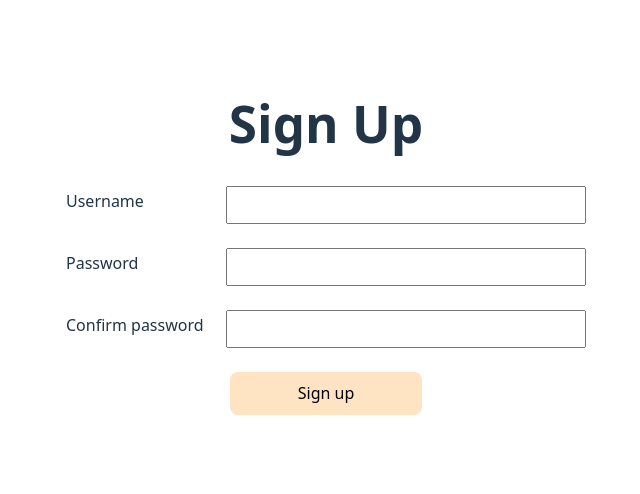
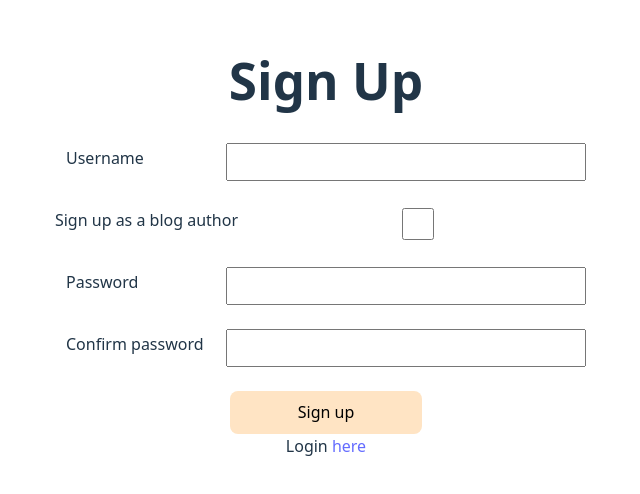
Before and after one commit to chavimiller/blog-api, a React (Vite) app in the folder author-client/: page /auth/signup in a window 1280 px wide. Shown: the part 162-656 px from the top of the page, without its empty margins (314-954 px from the left). Built offline with nearby package versions, Linux system fonts and the light colour scheme.

Commit message:
set up frontend for login page, fix some parts of the backend for data to transfer correctly

```diff
--- a/author-client/src/App.jsx
+++ b/author-client/src/App.jsx
@@ -1,5 +1,5 @@
 import "./App.css";
-import { Routes, Route } from "react-router-dom";
+import { Routes, Route, Outlet } from "react-router-dom";
 import Login from "./pages/Login";
 import SignUp from "./pages/SignUp";
 import Home from "./pages/Home";
@@ -9,7 +9,7 @@ function App() {
     <Routes>
       <Route index element={<SignUp />} />
 
-      <Route path="auth">
+      <Route path="auth" element={<Outlet />}>
         <Route path="login" element={<Login />} />
         <Route path="signup" element={<SignUp />} />
       </Route>
--- a/author-client/src/pages/Login.jsx
+++ b/author-client/src/pages/Login.jsx
@@ -1,6 +1,40 @@
+import { useState } from "react";
+import { useNavigate, Link } from "react-router";
+
 const Login = () => {
   const [username, setUsername] = useState("");
   const [password, setPassword] = useState("");
+  const [error, setError] = useState("");
+
+  const navigate = useNavigate();
+
+  async function handleSubmit(e) {
+    e.preventDefault();
+
+    try {
+      const response = await fetch("http://localhost:3000/auth/login", {
+        method: "POST",
+        headers: { "Content-Type": "application/json" },
+        body: JSON.stringify({ username, password }),
+      });
+
+      const data = await response.json();
+
+      if (response.ok) {
+        localStorage.setItem("token", data.token);
+        setUsername("");
+        setPassword("");
+        setError("");
+
+        navigate("/home");
+      } else {
+        setError(data.message || "Something went wrong, please try again.");
+      }
+    } catch (err) {
+      console.error("Login failed, please try again: " + err);
+      setError("Login failed, please try again: " + err);
+    }
+  }
   return (
     <>
       <h1>Login</h1>
@@ -8,7 +42,7 @@ const Login = () => {
         action="post"
         className="signup-form"
         autoComplete="off"
-        onSubmit={(e) => e.preventDefault()}
+        onSubmit={handleSubmit}
       >
         <div className="form-field-group">
           <label htmlFor="username">Username</label>
@@ -34,6 +68,9 @@ const Login = () => {
           Login
         </button>
       </form>
+      <div>
+        Signup <Link to={"/auth/signup"}>here</Link>
+      </div>
     </>
   );
 };
--- a/author-client/src/pages/SignUp.jsx
+++ b/author-client/src/pages/SignUp.jsx
@@ -1,8 +1,9 @@
 import { useState } from "react";
-import { useNavigate } from "react-router-dom";
+import { useNavigate, Link } from "react-router-dom";
 
 const SignUp = () => {
   const [username, setUsername] = useState("");
+  const [isAuthor, setIsAuthor] = useState(false);
   const [password, setPassword] = useState("");
   const [confirmPass, setConfirmPass] = useState("");
   const [error, setError] = useState("");
@@ -21,13 +22,14 @@ const SignUp = () => {
       const response = await fetch("http://localhost:3000/auth/signup", {
         method: "POST",
         headers: { "Content-Type": "application/json" },
-        body: JSON.stringify({ username, password, confirmPass }),
+        body: JSON.stringify({ username, isAuthor, password, confirmPass }),
       });
 
       const data = await response.json();
 
       if (response.ok) {
         setUsername("");
+        setIsAuthor(false);
         setPassword("");
         setConfirmPass("");
         setError("");
@@ -38,7 +40,7 @@ const SignUp = () => {
       }
     } catch (err) {
       console.error("Signup failed, please try again" + err);
-      setError("Signup failed, please try again.");
+      setError("Signup failed, please try again." + err);
     }
   }
 
@@ -59,6 +61,16 @@ const SignUp = () => {
             id="username"
             value={username}
             onChange={(e) => setUsername(e.target.value)}
+          />
+        </div>
+
+        <div className="form-field-group">
+          <label htmlFor="isAuthor">Sign up as a blog author</label>
+          <input
+            type="checkbox"
+            id="isAuthor"
+            checked={isAuthor}
+            onChange={(e) => setIsAuthor(e.target.checked)}
           />
         </div>
 
@@ -85,6 +97,9 @@ const SignUp = () => {
           Sign up
         </button>
       </form>
+      <div>
+        Login <Link to={"/auth/login"}>here</Link>
+      </div>
     </>
   );
 };
```
